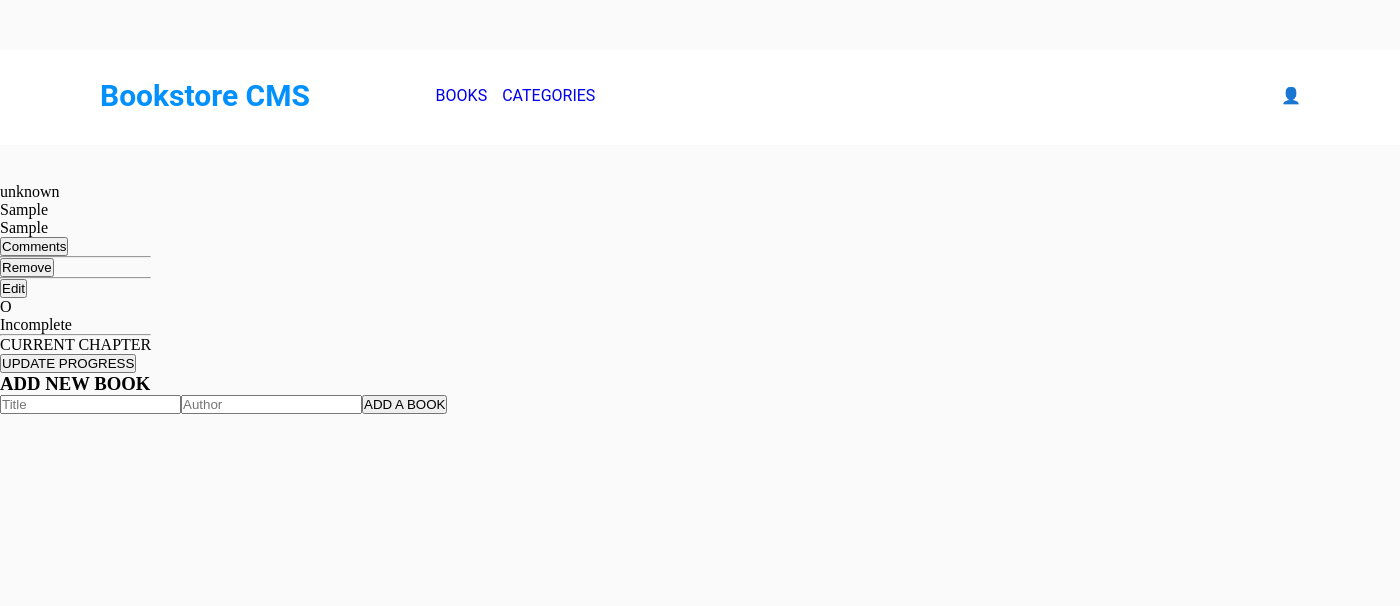
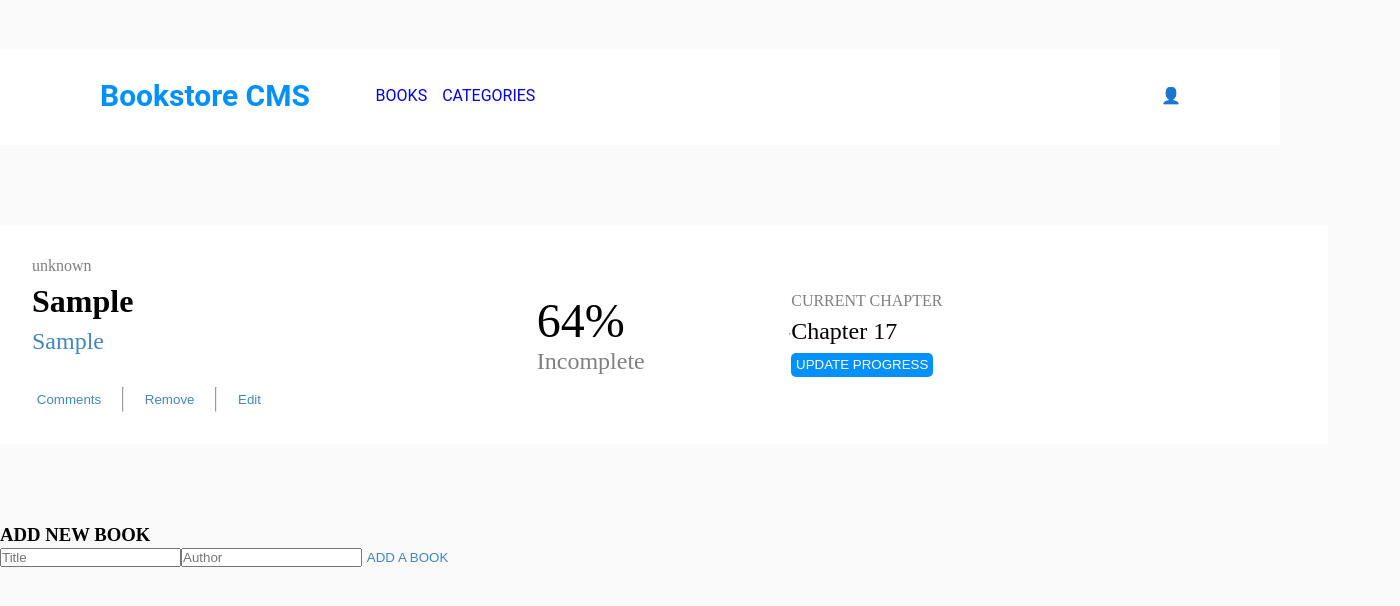
Before and after one commit to danifromecuador/playbook, a React (Vite) app: page / in a window 1280 px wide. Both pictures are taken after typing "Sample", "Sample" into the empty fields and a click on the button "ADD A BOOK". Shown: the top 606 px of the page, 1400 px wide, since content can reach past the window. Built offline with nearby package versions, Linux system fonts and the light colour scheme; no server answers.

Commit message:
Style Book.jsx

```diff
--- a/src/components/Book.jsx
+++ b/src/components/Book.jsx
@@ -1,6 +1,7 @@
 import PropTypes from 'prop-types';
 import { useDispatch } from 'react-redux';
 import { removeBook, removeBookFromServer } from '../redux/books/booksSlice';
+import '../styles/Book.css';
 
 const Book = ({index, item_id, category, title, author, progress, currentChapter}) => {
   const dispatch = useDispatch();
@@ -29,9 +30,9 @@ const Book = ({index, item_id, category, title, author, progress, currentChapter
       </div>
 
       <div className="center">
-        <div className="circular-progress">O</div>
+        <div className="circular-progress"></div>
         <div className="percentaje-progress">
-          <div className="percentaje">{progress}</div>
+          <div className="percentaje">{progress}%</div>
           <div className="completed">{progress === "100" ? "Completed" : "Incomplete"}</div>
         </div>
       </div>
@@ -40,8 +41,8 @@ const Book = ({index, item_id, category, title, author, progress, currentChapter
 
       <div className="right">
         <div className="current-chapter">CURRENT CHAPTER</div>
-        <div className="chapter">{currentChapter}</div>
-        <button>UPDATE PROGRESS</button>
+        <div className="chapter">Chapter {currentChapter}</div>
+        <button className='updateProgress'>UPDATE PROGRESS</button>
       </div>
 
     </li>
--- a/src/components/Books.jsx
+++ b/src/components/Books.jsx
@@ -2,7 +2,7 @@ import { useSelector, useDispatch } from 'react-redux';
 import { useEffect } from 'react';
 import Book from './Book';
 import { getBooksFromServer } from '../redux/books/booksSlice';
-
+import '../styles/Books.css'
 
 const Books = () => {
   const dispatch = useDispatch();
@@ -22,8 +22,8 @@ const Books = () => {
           category={element.category}
           title={element.title}
           author={element.author}
-          progress={element.progress}
-          currentChapter={element.currentChapter}
+          progress={64}
+          currentChapter={17}
         />
       ))}
     </ul>
--- /dev/null
+++ b/src/styles/Book.css
@@ -0,0 +1,86 @@
+.book {
+  /* border: 1px solid red; */
+  width: 100%;
+  margin: 0 auto;
+  display: flex;
+  align-items: center;
+  padding: 2rem;
+  background-color: white;
+}
+
+.left {
+  width: 40%;
+}
+
+.cover {
+  display: flex;
+  flex-direction: column;
+  row-gap: 0.5rem;
+  padding: 0 0 2rem 0;
+}
+
+.category {
+  font-size: 1rem;
+  color: gray;
+}
+
+.title {
+  font-size: 2rem;
+  font-weight: bold;
+  color: black;
+}
+
+.author {
+  font-size: 1.5rem;
+  color: #4386bf;
+}
+
+.buttons {
+  display: flex;
+  column-gap: 1rem;
+}
+
+button {
+  padding: 0.3rem;
+  background-color: transparent;
+  border: none;
+  color: #4386bf;
+}
+
+.center {
+  width: 20%
+}
+
+.right {
+  width: 40%;
+  display: flex;
+  flex-direction: column;
+  row-gap: 0.5rem;
+  justify-content: flex-start;
+  align-items: flex-start;
+}
+
+.percentaje {
+  font-size: 3rem;
+}
+
+.completed {
+  font-size: 1.5rem;
+  color: gray;
+}
+
+.current-chapter {
+  color: gray;
+  font-size: 1rem;
+}
+
+.chapter {
+  font-size: 1.5rem;
+}
+
+.updateProgress {
+  background-color: #0290ff;
+  color: white;
+  padding: 1remº;
+  border-radius: 5px;
+}
--- /dev/null
+++ b/src/styles/Books.css
@@ -0,0 +1,10 @@
+.books {
+  /* border: 1px solid red;  */
+  width: 83rem;
+  height: auto;
+  margin: 50px auto;
+  padding: 30px 0;
+  display: flex;
+  flex-direction: column;
+  row-gap: 25px;
+}
--- a/src/styles/Navbar.css
+++ b/src/styles/Navbar.css
@@ -3,9 +3,9 @@ nav {
   display: flex;
   justify-content: space-between;
   align-items: center;
-  width: 87.5rem;
+  width: 100%;
   height: 5.938rem;
-  margin: 0 0 2.375rem;
+  margin: 0 auto;
   padding: 1.438rem 6.188rem 1.688rem 6.25rem;
 }
 
```
